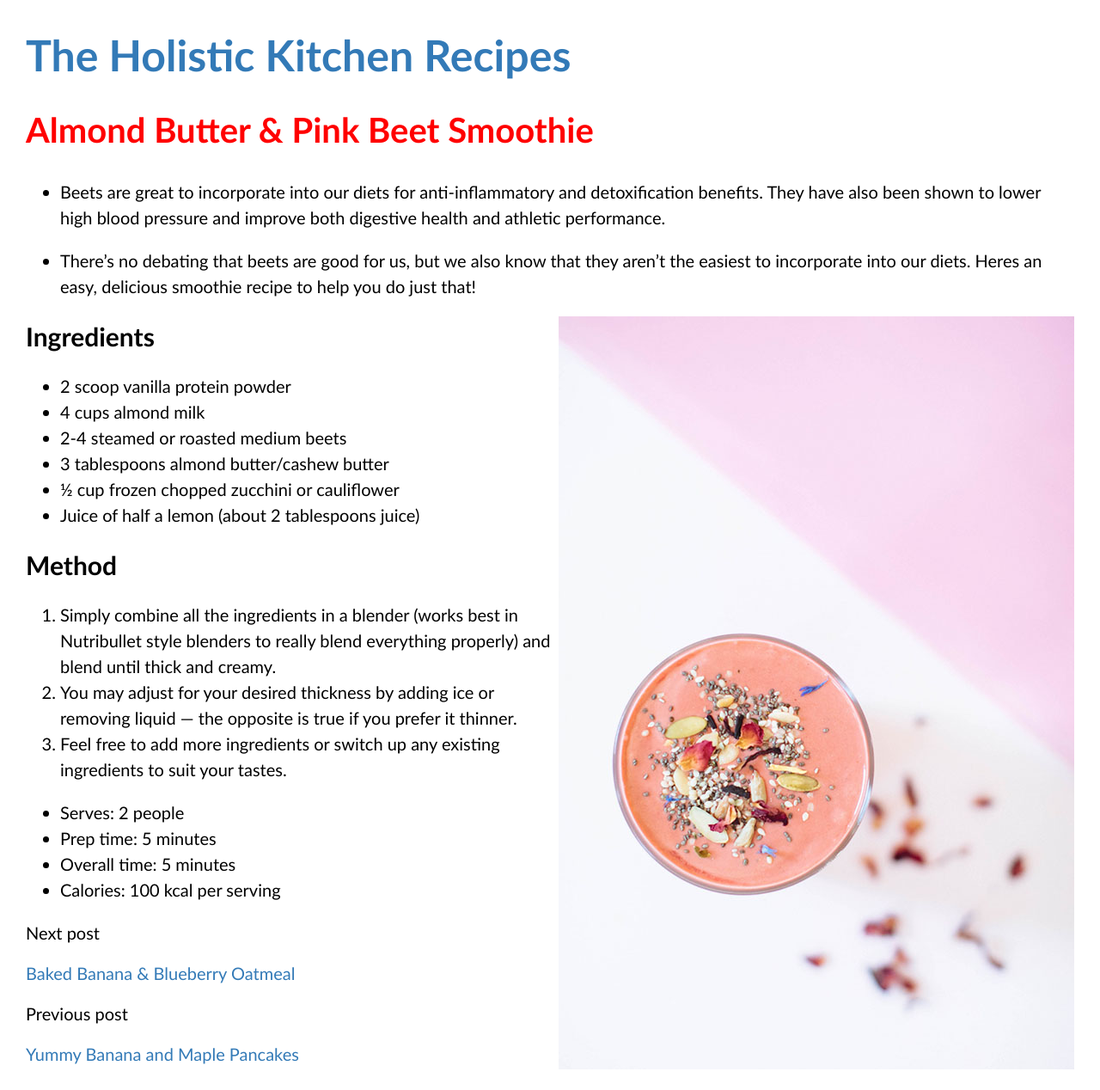
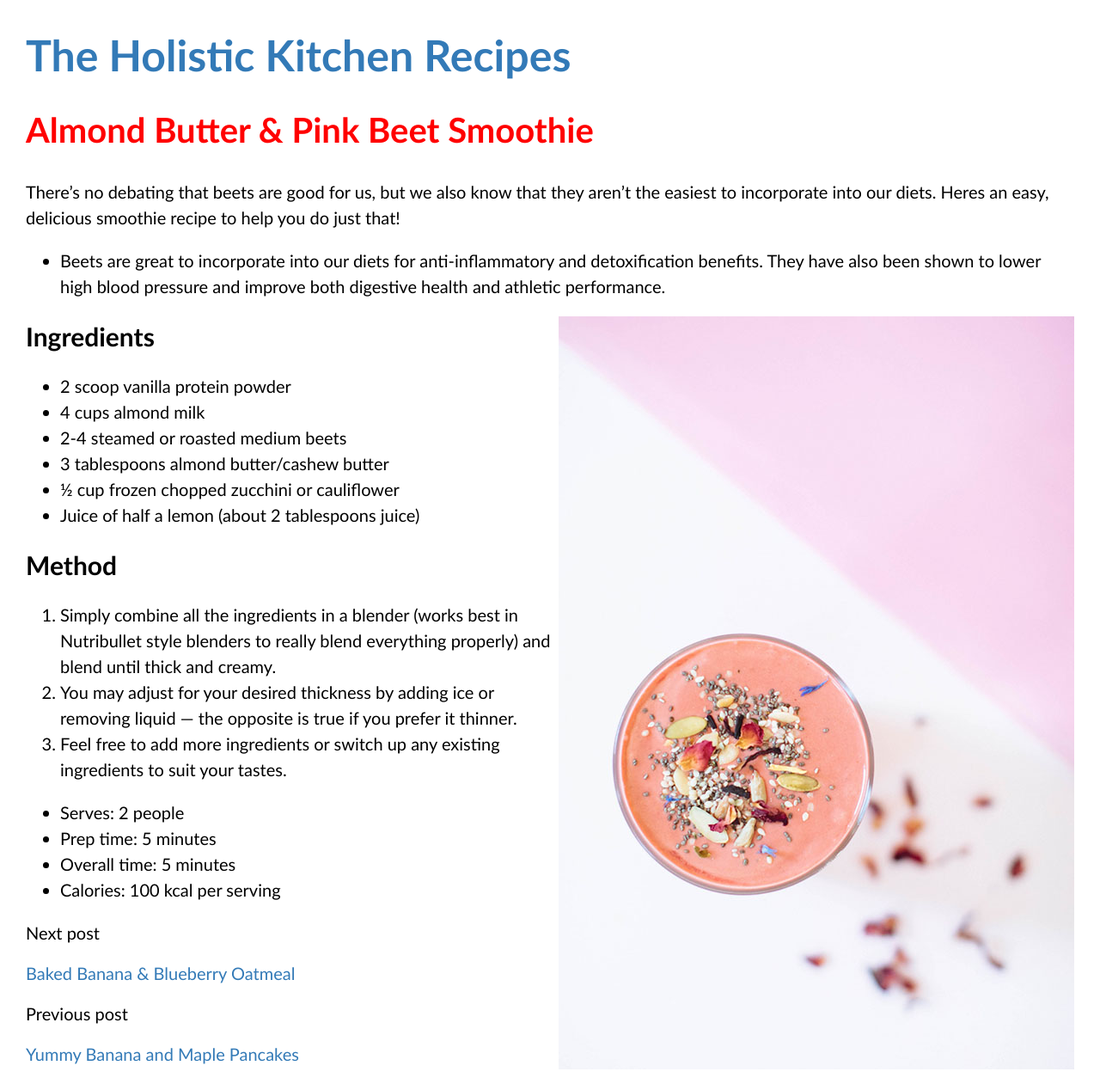
Before and after one commit to sunshinespeaks/sunshinespeaks.github.io, a Jekyll site: the page built from _recipes/recipe10.markdown, in a window 1280 px wide. Shown: the whole page at 86% size. Built offline with Jekyll 4.4.1, drawn with Linux system fonts in a browser that asks for light colours.

```diff
--- a/_recipes/recipe10.markdown
+++ b/_recipes/recipe10.markdown
@@ -16,9 +16,11 @@ tags:
 
 # Almond Butter and Pink Beet Smoothie
 
+There’s no debating that beets are good for us, but we also know that they aren’t the easiest to incorporate into our diets. Heres an easy, delicious smoothie recipe to help you do just that!
+
 - Beets are great to incorporate into our diets for anti-inflammatory and detoxification benefits. They have also been shown to lower high blood pressure and improve both digestive health and athletic performance.
 
-- There’s no debating that beets are good for us, but we also know that they aren’t the easiest to incorporate into our diets. Heres an easy, delicious smoothie recipe to help you do just that!
+
 
 <!--more-->
 
```
